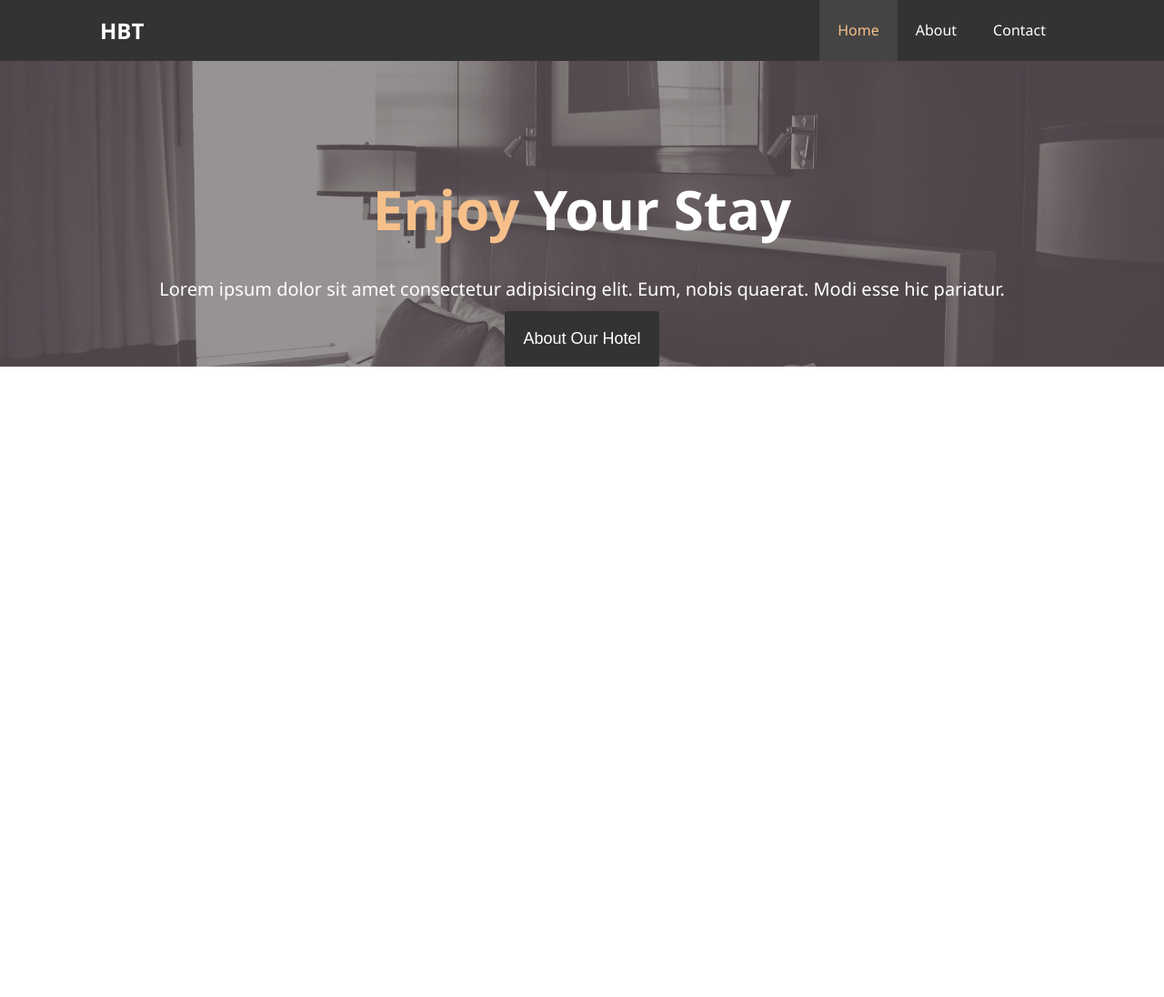
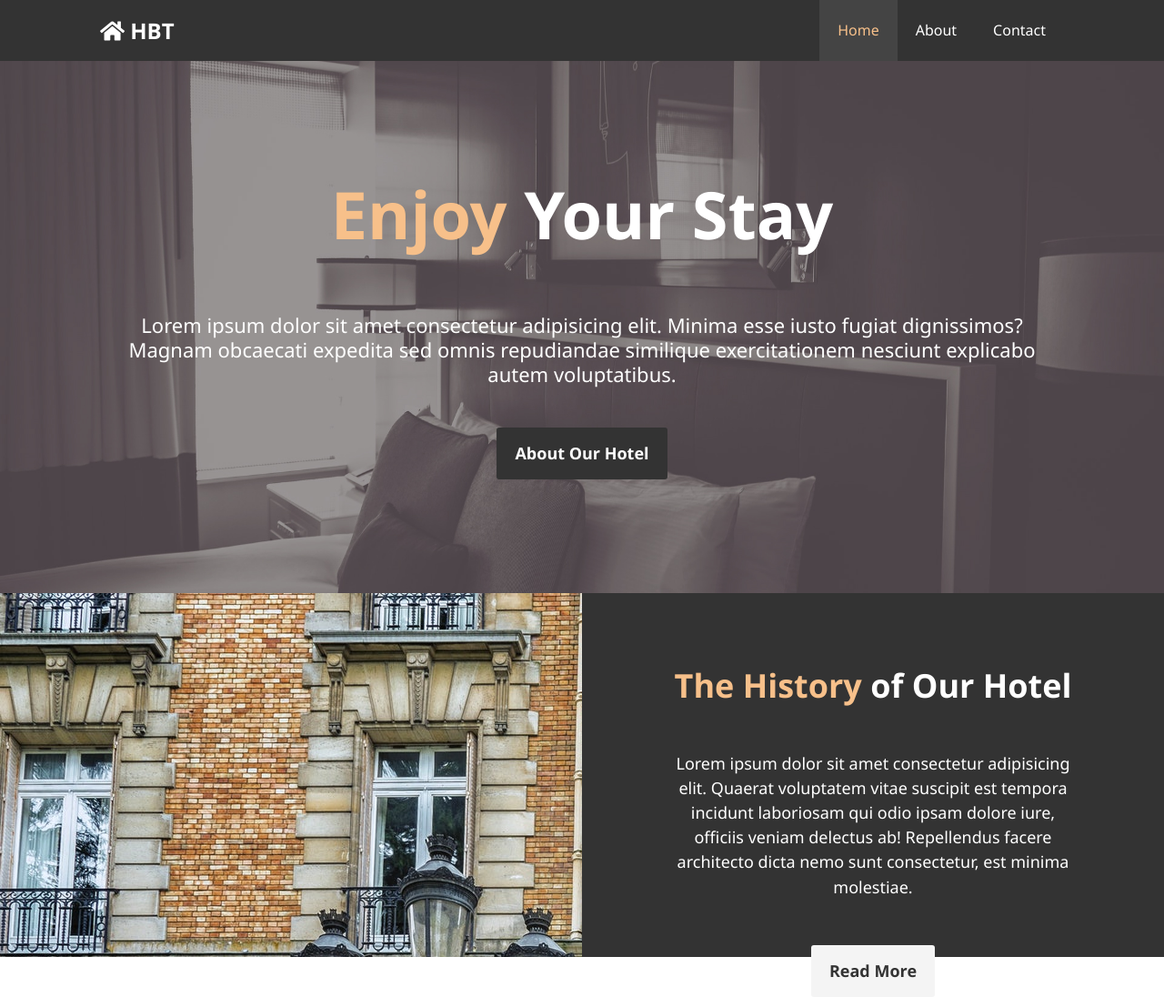
Before and after one commit to yojeremiah/traversy-html-css, a plain HTML site: page projects/hotel-bt/index.html in a window 1280 px wide. Shown: the whole page at 91% size. Before the commit the page ends 800 px from the top, so only its background shows below. Drawn offline with Linux system fonts and the light colour scheme.

Commit message:
Hotel BT index CSS tweaks and info section

```diff
--- a/projects/hotel-bt/css/styles.css
+++ b/projects/hotel-bt/css/styles.css
@@ -25,6 +25,7 @@ a {
 
 h1, h2, h3 {
   padding-bottom: 20px;
+  /* line-height: 1.2em; */
 }
 
 p {
@@ -47,14 +48,41 @@ p {
   color: #f7c08a;
 }
 
-.btn {
+.btn-dark {
+  display: inline-block;
+  /* width: 200px; */
   border: none;
   border-radius: 3px;
   background: #333;
   color: #fff;
-  padding: 20px;
+  padding: 15px 20px;
   font-size: 18px;
+  cursor: pointer;
+  font-weight: bold;
 }
+
+
+.btn-light {
+  display: inline-block;
+  /* width: 200px; */
+  border: none;
+  border-radius: 3px;
+  background: #f4f4f4;
+  color: #333;
+  padding: 15px 20px;
+  font-size: 18px;
+  cursor: pointer;
+  font-weight: bold;
+}
+
+.btn-dark:hover,
+.btn-light:hover {
+  background: #f7c08a;
+  color: #333;
+}
+
+
+
 /* Navbar */
 #navbar {
   background: #333;
@@ -99,15 +127,58 @@ p {
 #showcase {
   text-align: center;
   height: 100%;
+  /* height: 600px; */
   background: url('../img/traversy-showcase.jpg') no-repeat center center/cover;
 }
 
 #showcase h2 {
-  padding-top: 150px;
-  padding-bottom: 50px;
+  padding-top: 125px;
+  font-size: 72px;
+  line-height: 1.2em;
 }
 
 #showcase p {
-  font-size: 20px;
-  padding: 0 30px;
+  font-size: 22px;
+  padding: 35px 20px;
 }
+
+#showcase .btn-dark {
+  margin-bottom: 125px;
+}
+
+/* Home Info */
+#home-info {
+  /* background: #333; */
+  height: 400px;
+}
+
+#home-info .home-img {
+  background: url('../img/photo-1.jpg') no-repeat;
+  float: left;
+  width: 50%;
+  min-height: 100%;
+}
+
+#home-info .home-text {
+  background: #333;
+  float: right;
+  width: 50%;
+  height: 100%;
+  text-align: center;
+  padding: 100px;
+  padding-top: 80px;
+}
+
+#home-info .home-text h2 {
+  font-size: 36px;
+  line-height: 1.2em;
+}
+
+#home-info .home-text p {
+  font-size: 18px;
+  padding-top: 20px;
+}
+
+#home-info .btn-light {
+  margin-top: 40px;
+}
--- a/projects/hotel-bt/index.html
+++ b/projects/hotel-bt/index.html
@@ -5,6 +5,7 @@
   <meta name="viewport" content="width=device-width, initial-scale=1.0">
   <meta http-equiv="X-UA-Compatible" content="ie=edge">
   <link rel="stylesheet" href="css/styles.css">
+  <link rel="stylesheet" href="https://use.fontawesome.com/releases/v5.7.2/css/all.css" integrity="sha384-fnmOCqbTlWIlj8LyTjo7mOUStjsKC4pOpQbqyi7RrhN7udi9RwhKkMHpvLbHG9Sr" crossorigin="anonymous">
   <title>Hotel BT | Welcome</title>
 </head>
 <body>
@@ -13,8 +14,8 @@
     <nav id="navbar">
       <div class="container">
         <!-- Logo -->
-        <h1 class="logo"><a href="index.html">HBT</a></h1>
-        <!-- Nav Links -->
+        <h1 class="logo"><a href="index.html"><i class="fas fa-home"></i> HBT</a></h1>
+      <!-- Nav Links -->
         <ul>
           <li><a href="index.html" class="current">Home</a></li>
           <li><a href="about.html">About</a></li>
@@ -27,9 +28,19 @@
   <!-- Showcase -->
   <section id="showcase">
     <div class="container">
-      <h2 class="l-text"><span class="text-primary">Enjoy</span> Your Stay</h2>
-      <p>Lorem ipsum dolor sit amet consectetur adipisicing elit. Eum, nobis quaerat. Modi esse hic pariatur.</p>
-      <button class="btn">About Our Hotel</button>
+      <h2><span class="text-primary">Enjoy</span> Your Stay</h2>
+      <p>Lorem ipsum dolor sit amet consectetur adipisicing elit. Minima esse iusto fugiat dignissimos? Magnam obcaecati expedita sed omnis repudiandae similique exercitationem nesciunt explicabo autem voluptatibus.</p>
+      <a href="about.html" class="btn-dark">About Our Hotel</a>
+    </div>
+  </section>
+
+  <!-- Home Info -->
+  <section id="home-info">
+    <div class="home-img"></div>
+    <div class="home-text">
+      <h2><span class="text-primary">The History</span> of Our Hotel</h2>
+      <p>Lorem ipsum dolor sit amet consectetur adipisicing elit. Quaerat voluptatem vitae suscipit est tempora incidunt laboriosam qui odio ipsam dolore iure, officiis veniam delectus ab! Repellendus facere architecto dicta nemo sunt consectetur, est minima molestiae.</p>
+      <a href="about.html" class="btn-light">Read More</a>
     </div>
   </section>
 
```
